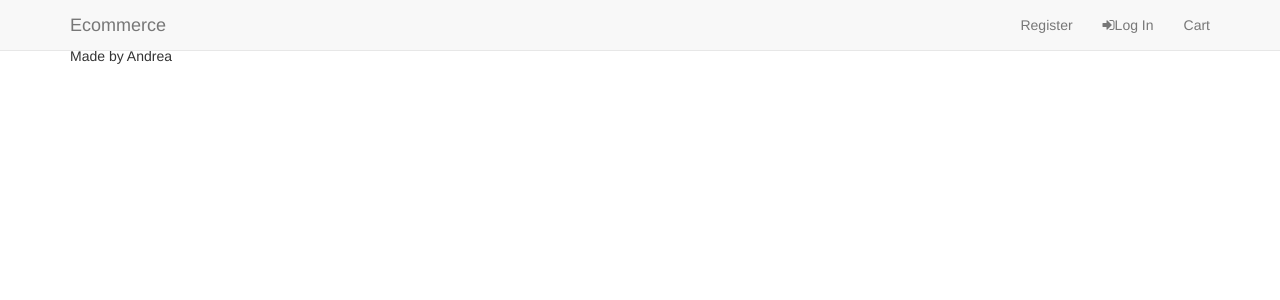
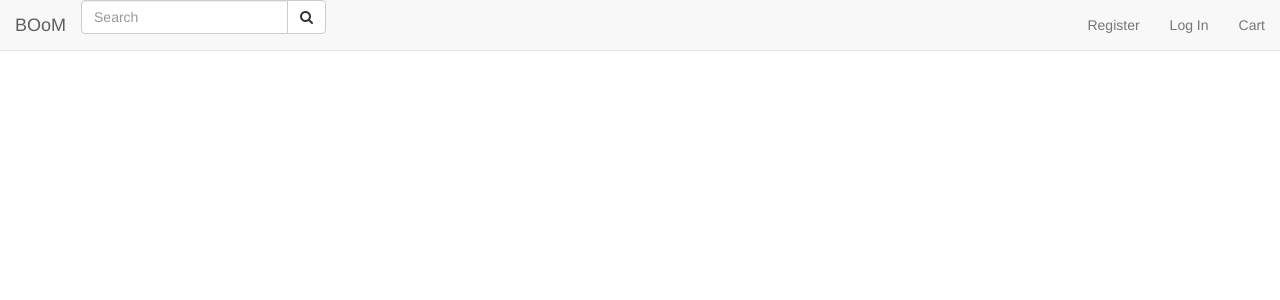
Before and after one commit to Dreeaml/Boom-ecommerce-pro, a Django app: page / in a window 1280 px wide. Shown: the top 300 px of the page. Run offline with Django 3.2, Linux system fonts and the light colour scheme; data that the repository does not hold is empty; some libraries are stand-ins or nearby versions.

Commit message:
Navbar creation and styling base.html

```diff
--- /dev/null
+++ b/home/urls.py
@@ -0,0 +1,6 @@
+from django.conf.urls import url
+from .views import index
+
+urlpatterns = [
+    url(r'^$', index, name='index'),
+]
--- a/products/templates/products.html
+++ b/products/templates/products.html
@@ -2,8 +2,6 @@
 {% extends 'base.html' %}
 
 {% block content %}
-
-<div class="row row-flex">
     {% for product in products %}
         <div class="col-xs-10 col-xs-offset-1 col-sm-offset-0 col-sm-6 col-md-4 display panel panel-default">
             <div class="panel-body">
@@ -25,5 +23,4 @@
             </div>
         </div>
     {% endfor %}
-</div>
-{% endblock%}
+{% endblock %}
--- a/requirements.txt
+++ b/requirements.txt
@@ -3,6 +3,7 @@
 botocore==1.15.34
 dj-database-url==0.5.0
 Django==1.11.24
+django-bootstrap-tags==1.2.0
 django-forms-bootstrap==3.1.0
 django-storages==1.9.1
 docutils==0.15.2
--- a/templates/base.html
+++ b/templates/base.html
@@ -6,37 +6,51 @@
     <meta name="viewport" content="width=device-width, initial-scale=1.0">
     <meta http-equiv="X-UA-Compatible" content="ie=edge">
     <title>Ecommerce</title>
-    <link rel="stylesheet" href="https://cdnjs.cloudflare.com/ajax/libs/bootswatch/3.3.7/cerulean/bootstrap.min.css">
+    <!--<link rel="stylesheet" href="https://stackpath.bootstrapcdn.com/bootswatch/4.4.1/flatly/bootstrap.min.css">-->
     <link rel="stylesheet" href="{% static 'font-awesome/css/font-awesome.min.css' %}">
     <link rel="stylesheet" href="{% static 'css/style.css' %}">
     <script src="https://cdnjs.cloudflare.com/ajax/libs/jquery/3.2.1/jquery.min.js"></script>
     <script src="https://cdnjs.cloudflare.com/ajax/libs/twitter-bootstrap/3.3.7/js/bootstrap.min.js"></script>
-    {% block head_js %}
-    {% endblock head_js %}
+
+    <!-- Bootstrap Core CSS -->
+    <link href="{% static 'css/bootstrap.min.css' %}" rel="stylesheet">
+    <link href="{% static 'css/animate.css' %}" rel="stylesheet">
+    <link href="{% static 'css/plugins.css' %}" rel="stylesheet">
+
+    <!-- Custom Fonts -->
+    <link href="{% static 'css/pe-icons.css' %}" rel="stylesheet">
+
 </head>
-<body>
-    <nav class="navbar navbar-masthead navbar-default navbar-fixed-top">
-        <div class="container">
-            <div class="navbar-header">
-                <button type="button" class="navbar-toggle collapsed" data-toggle="collapse" data-target="#navbar" aria-expanded="false" aria-controls="navbar">
+<body id="page-top" class="regular-navigation">
+    <div class="master-wrapper">
+        <!-- Navigation -->
+        <nav class="navbar navbar-default navbar-fixed-top fadeInDown" data-wow-delay="0.2s">
+            <div class="container-fluid">
+                <!-- Brand and toggle get grouped for better mobile display -->
+                <div class="navbar-header page-scroll">
+                    <button type="button" class="navbar-toggle" data-toggle="collapse" data-target="#main-navigation">
                         <span class="sr-only">Toggle navigation</span>
                         <span class="icon-bar"></span>
                         <span class="icon-bar"></span>
                         <span class="icon-bar"></span>
                     </button>
-                <a class="navbar-brand" href="/">Ecommerce</a>
+                    <a class="navbar-brand smoothie" href="/">BOoM</a>
                 </div>
-            <div id="navbar" class="navbar-collapse collapse">
-                <ul class="nav navbar-nav navbar-right">
+
+                <!-- Collect the nav links, forms, and other content for toggling -->
+                <div class="collapse navbar-collapse " id="main-navigation">
+
+                    <!--Items-->
+                    <ul class="nav navbar-nav navbar-right ">
                         {% if user.is_authenticated %}
-                        <li><a href="{% url 'user_profile' %}"><i class="fa fa-user"></i>Profile</a></li>
-                        <li><a href="{% url 'logout' %}"><i class="fa-sign-out"></i>Log Out</a></li>
+                        <li><a class="page-scroll" href="{% url 'user_profile' %}">Profile</a></li>
+                        <li><a class="page-scroll" href="{% url 'logout' %}">Log Out</a></li>
                         {%  else %}
-                        <li><a href="{% url 'registration' %}"><i class="fa-user-plus"></i>Register</a></li>
-                        <li><a href="{% url 'login' %}"><i class="fa fa-sign-in"></i>Log In</a></li>
+                        <li><a class="page-scroll" href="{% url 'registration' %}"> Register </a></li>
+                        <li><a class="page-scroll" href="{% url 'login' %}">Log In</a></li>
                         {% endif %}
                         <li>
-                        <a href="{% url 'view_cart' %}">
+                            <a class="page-scroll" href="{% url 'view_cart' %}">
                                 <i class="fa fa-shipping-cart"></i>Cart
                                 {% if product_count > 0 %}
                                 <label class="badge badge-warning">{{ product_count }}</label>
@@ -44,40 +58,62 @@
                             </a>
                         </li>
                     </ul>
+
+                    <!--Search in Navbar-->
+                    <ul class="nav navbar-nav navbar-center">
+                        <form class="form-inline" action="{% url 'search' %}" method="GET">
+                            <div class="input-group">
+                                <input type="text" class="form-control" placeholder="Search" name="search">
+                                <div class="input-group-btn">
+                                <button class="btn btn-default" type="search">
+                                    <i class="fa fa-search"></i>
+                                </button>
+                                </div>
+                            </div>
+                        </form>
+                    </ul>
                 </div>
             </div>
         </nav>
-    <div class="container">
-        <h1>
-            {% block page_heading %}{% endblock %}
-        </h1>
+    </div>
 
-        {% if messages %}
-            <div class="alert alert-success">
-                <div class="messages">
-                    {% for message in messages %}
-                        {{ message }}
-                    {% endfor %}
+    {% block content %} {% endblock %}
+
+        <footer class="white-wrapper">
+            <div class="container-fluid">
+                <div class="row text-center">
+                    <div class="col-md-12 wow fadeIn mb30" data-wow-delay="0.2s">
+                        <span class="copyright">Copyright 2020. Designed by ANDREA </span>
+                    </div>
+                    <div class="col-md-12">
+                        <ul class="list-inline social-links wow fadeIn" data-wow-delay="0.2s">
+                            <li>
+                                <a href="#"><i class="fa fa-twitter"></i></a>
+                            </li>
+                            <li>
+                                <a href="#"><i class="fa fa-pinterest"></i></a>
+                            </li>
+                            <li>
+                                <a href="#"><i class="fa fa-dribbble"></i></a>
+                            </li>
+                            <li>
+                                <a href="#"><i class="fa fa-facebook"></i></a>
+                            </li>
+                            <li>
+                                <a href="#"><i class="fa fa-behance"></i></a>
+                            </li>
+                            <li>
+                                <a href="#"><i class="fa fa-linkedin"></i></a>
+                            </li>
+                        </ul>
                     </div>
                 </div>
-        {% endif %}
-
-        <div class="container">
-            <div class="display">
-                <form action="{% url 'search' %}" method="get">
-                    <input type="text" name="q">
-                    <button type="search">Search</button>
-                </form>
-            </div>
-        </div>
-        {% block content %} {% endblock %}
-    </div>
-
-    <footer>
-        <div class="container">
-            <p>Made by Andrea</p>
             </div>
         </footer>
+    <!--JS imports-->
+    <script src="{% static 'js/jquery.js' %}"></script>
+    <script src="{% static 'js/bootstrap.min.js' %}"></script>
+    <script src="{% static 'js/plugins.js' %}"></script>
+    <script src="{% static 'js/init.js' %}"></script>
 </body>
-
 </html>
```
Also changed, not shown: home/templates/index.html (line endings or trailing spaces). Lines whose indentation alone changed are shown as unchanged.
